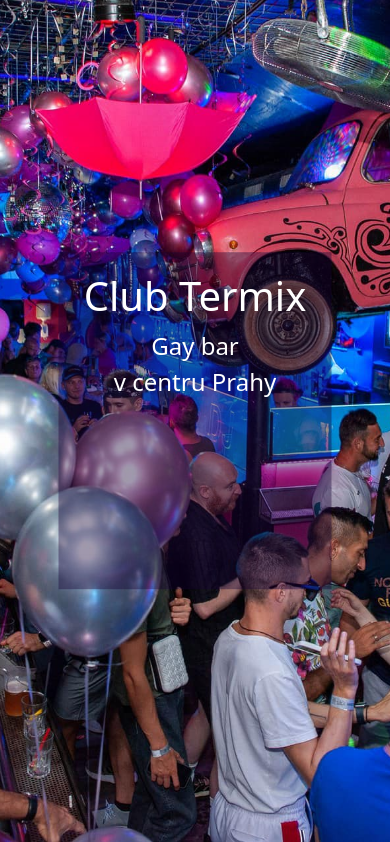
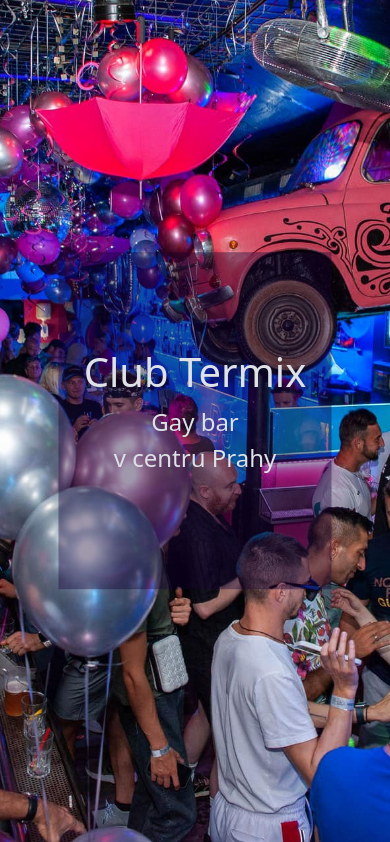
Before and after one commit to VojtaMi/terMIX, a Flask app: page / in a window 390 px wide. Shown: the part 99-941 px from the top of the page. Run offline with Flask 3, Linux system fonts and the light colour scheme.

Commit message:
improved responsivened

```diff
--- a/static/css/styles.css
+++ b/static/css/styles.css
@@ -13,24 +13,29 @@
     object-position: center; /* Ensures the center of the image is always visible */
 }
 
-.carousel-caption {
+.poster-caption {
     position: absolute;
     top: 50%;
     left: 50%;
     transform: translate(-50%, -50%);
     background-color: rgba(20, 0, 50, 0.4);
-    height: 30%;
+    height: 40%;
     width: 50%;
+    display: flex;
+    flex-direction: column;
+    justify-content: center;
+    align-items: center;
+    text-align: center;
 }
 
 #header_logo{
     width: 3rem;
 }
 
-.carousel-caption h1 {
+.poster-caption h1 {
     font-size: 2.5rem; /* Default size */
 }
-.carousel-caption p {
+.poster-caption p {
     font-size: 1.5rem; /* Default size */
 }
 
@@ -45,16 +50,13 @@
 }
 
 @media (max-width: 768px) {
-    .carousel-caption{
-        height: 40%;
-    }
     .responsive-br {
         display: inline;
     }
 }
 
 @media (max-width: 630px) {
-    .carousel-caption{
+    .poster-caption{
         width: 70%;
     }
  }
@@ -97,11 +99,25 @@
     font-size: 40px;
   }
 }
+@media (max-width: 768px) {
+    .img-fluid{
+        height: auto;
+        width: 100%;
+        object-fit: cover;
+    }
+}
 @media (max-width: 576px) {
   .featurette-heading {
     font-size: 30px;
   }
   .featurette-divider {
   margin: 2rem; /* Space out the Bootstrap <hr> more */
+  }
 }
+@media (max-width: 400px) {
+    .img-fluid{
+        height: 100%;
+        width: auto;
+        object-fit: cover;
+    }
 }
--- a/templates/index.html
+++ b/templates/index.html
@@ -5,7 +5,7 @@
 <!--poster image-->
 <div id="poster" class="mb-5">
     <img src="static/assets/img/poster.jpg" class="d-block w-100 poster-img" alt="Bar">
-    <div class="carousel-caption">
+    <div class="poster-caption">
         <h1>Club Termix</h1>
         <p>Gay bar <span class="responsive-br"><br></span>v centru Prahy</p>
     </div>
@@ -44,7 +44,10 @@
         <p class="lead">Náš sortiment vás určitě nudit nebude. <br>Od kvalitních vín, přes populární likéry, k lákavým likérům.</p>
       </div>
       <div class="col-md-5">
-        <img src="static/assets/img/barman.jpg" alt="barman" class="img-fluid mx-auto ">
+           <picture>
+              <source media="(min-width: 400px) and (max-width: 767px)" srcset="static/assets/img/barman_wide.jpg"/>
+              <img src="static/assets/img/barman.jpg" alt="barman" class="img-fluid mx-auto ">
+          </picture>
       </div>
     </div>
 
@@ -56,7 +59,10 @@
         <p class="lead">Místo na posezení s přáteli, nebo pořádnou oslavu? <br> Jsme připraveni.</p>
       </div>
       <div class="col-md-5 order-md-1">
-        <img src="static/assets/img/car.jpg" alt="interier" class="img-fluid mx-auto">
+          <picture>
+              <source media="(min-width: 400px) and (max-width: 767px)" srcset="static/assets/img/car_wide.jpg"/>
+              <img src="static/assets/img/car.jpg" alt="interier" class="img-fluid mx-auto">
+          </picture>
       </div>
     </div>
 
@@ -68,7 +74,10 @@
         <p class="lead">Roztočit to u nás není žádná věda <br> Zchladit se pak můžeš našimi ledovými drinky.</p>
       </div>
       <div class="col-md-5">
-        <img src="static/assets/img/night_life.jpg" alt="barman" class="img-fluid mx-auto">
+          <picture>
+              <source media="(min-width: 400px) and (max-width: 767px)" srcset="static/assets/img/night_life_wide.jpg"/>
+              <img src="static/assets/img/night_life.jpg" alt="party" class="img-fluid mx-auto">
+          </picture>
       </div>
     </div>
 
```
Also changed, not shown: static/assets/img/barman_wide.jpg (added), static/assets/img/car_wide.jpg (added), static/assets/img/night_life_wide.jpg (added).
